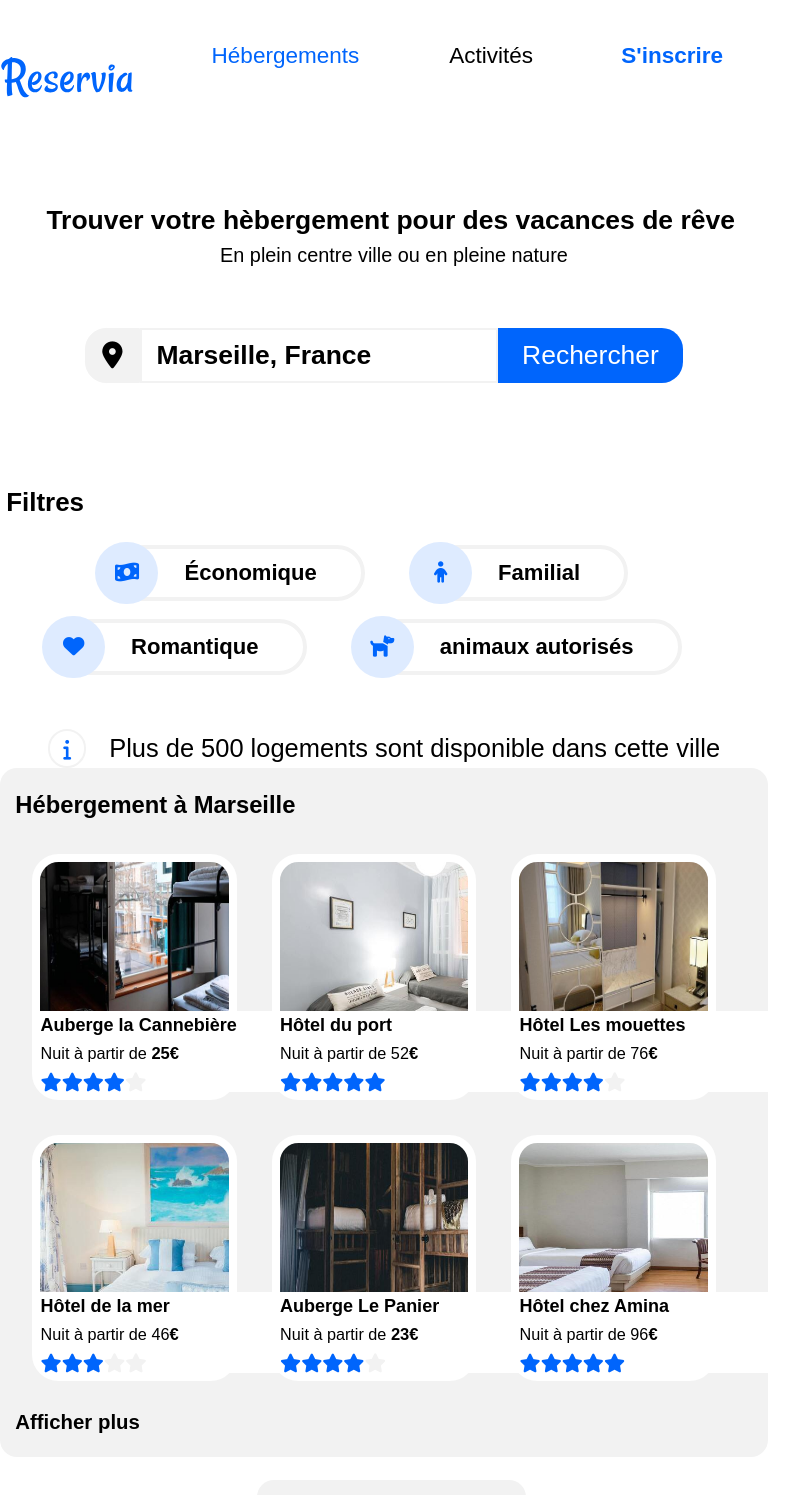
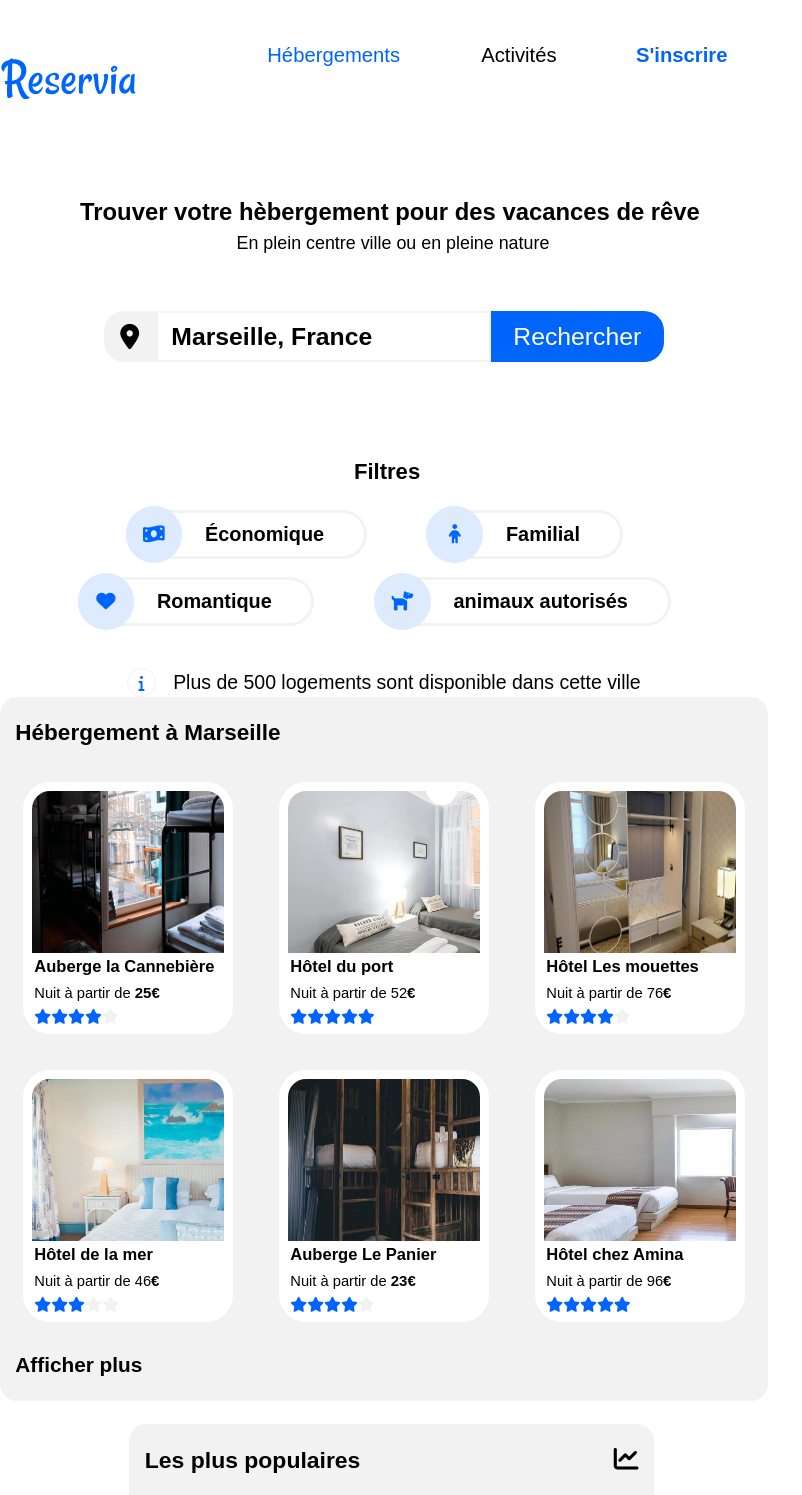
Before and after one commit to PierrickDureuil/DureuilPierrick_2_-01092021, a plain HTML site: page index.html in a window 768 px wide. Shown: the top 1495 px of the page, 802 px wide, since content can reach past the window. Drawn offline with Linux system fonts and the light colour scheme; a web font is replaced by a local one.

Commit message:
adjustment responsive tablet

```diff
--- a/style.css
+++ b/style.css
@@ -68,7 +68,6 @@ a
     font-size: 1em;
     font-style: normal;
     color: black;
-
     margin-right: 4em;
 }
 
@@ -1081,8 +1080,6 @@ footer div h2
        width: auto;
        margin-left: 0em;
        margin-right: 0em;
-       font-size: 1.0em;
-
     }
 
     header
@@ -1097,6 +1094,10 @@ footer div h2
         height: auto;
     }
 
+    .anchor
+    {
+        font-size: 0.9em;
+    }
     #text_register
     {
         margin-right: 2em;
@@ -1107,27 +1108,31 @@ footer div h2
         justify-content: center;
         margin-top: 2em;
         margin-bottom: 4em;
-        font-size: 1.2em;
+        font-size: 1.1em;
     }
 
     #p_intro
     {
         margin-top: 4em;
         text-align: center;
+        font-size: 0.9em;
     }
     #filter_text
     {
         width: 100%;
         margin-bottom: 0.5em;
-        font-size: 1.2em;
-
+        font-size: 1em;
+        text-align : center;
+        display: inline;
+        margin-right: 0%;
     }
 
     .tag
     {
+        margin-left: 1em;
         margin-right: 0em;
         margin-top: 0.5em;
-
+       font-size: 0.9em;
     }
 
     #filters
@@ -1148,53 +1153,72 @@ footer div h2
 
     #info
     {
-        font-size: 1.2em;
+        font-size: 0.9em;
         justify-content: center;
     }
 
     #lodgings_title
     {
-        font-size: 1.4em;
+        font-size: 1.3em;
+        text-indent: 2%;
     }
 
     #lodgings
     {
         margin: 0em;
         width: auto;
-        height: auto;
+        height: ;
+        padding-left: 0%;
     }
 
+    .lodgings_name
+    {
+        font-size: 0.9em;
+    }
+
+    .lodgings_info
+    {
+        font-size: 0.8em;
+    }
+
+    .star
+    {
+        font-size: 0.8em;
+    }
     .lodgings_cards
     {
-        margin-right: 2em;
+        margin-right: 0%;
         margin-top: 2em;
     }
 
     .cards_info
     {
-        width: 15.7em;
-        right: 0.2em;
+        width: 100%;
+        height: auto;
+        right: 0.8%;
         border-radius: 0em 0em 1em 1em;
     }
 
     #lodgings_pannel
     {
-        width: auto;
+        width: 100%;
         height: auto;
         margin-left: 0em;
         margin-top: 0em;
-        justify-content: center;
+        justify-content: space-around;
     }
 
     .show_more
     {
         margin-top: 1.5em;
         font-size: 1.2em;
+        text-indent: 2%;
     }
 
-    .popular_cards_info
+    #most_popular
     {
-        bottom: 0.1em;
+        width: auto;
+        height: auto;
     }
 
     #most_popular_title
@@ -1204,53 +1228,61 @@ footer div h2
 
     #activity_title
     {
-        font-size: 1.5em;
-        margin-left: 2em;
-
+        font-size: 1.3em;
+        margin-bottom: 3%;
+        text-align: center;
     }
 
     #activity
     {
-        width: auto;
+        width: 100%;
         height: auto;
         flex-direction: row;
-        font-size: 0.8em;
-        margin: 1em;
-        justify-content: center;
+        justify-content: space-around;
+    }
+
+    .activity_name
+    {
+        font-size: 0.9em;
     }
 
     #vieux_port
     {
         order: 0;
+        width: 45%;
+
+
     }
 
     #fort_de_pomegues
     {
         order: 1;
+        width: 45%;
     }
 
     #parc_national_des_calanques
     {
         order: 0;
-        margin-left: 2em;
+        width: 45%;
+        left: 1.5%;
     }
 
     #parc_longchamp
     {
         order: 1;
-        margin-left: 2em;
+        width: 45%;
     }
 
     #iles_du_frioul
     {
         order: 2;
-
+        width: 45%;
     }
 
     #notre_dames_de_la_garde
     {
         order: 2;
-        margin-left: 2em;
+        width: 45%;
     }
 
     footer
@@ -1265,6 +1297,7 @@ footer div h2
         padding-top: 1.5em;
         padding-bottom: 1.5em;
         justify-content: space-around;
+        font-size: 0.9em;
     }
 
     footer div
```
